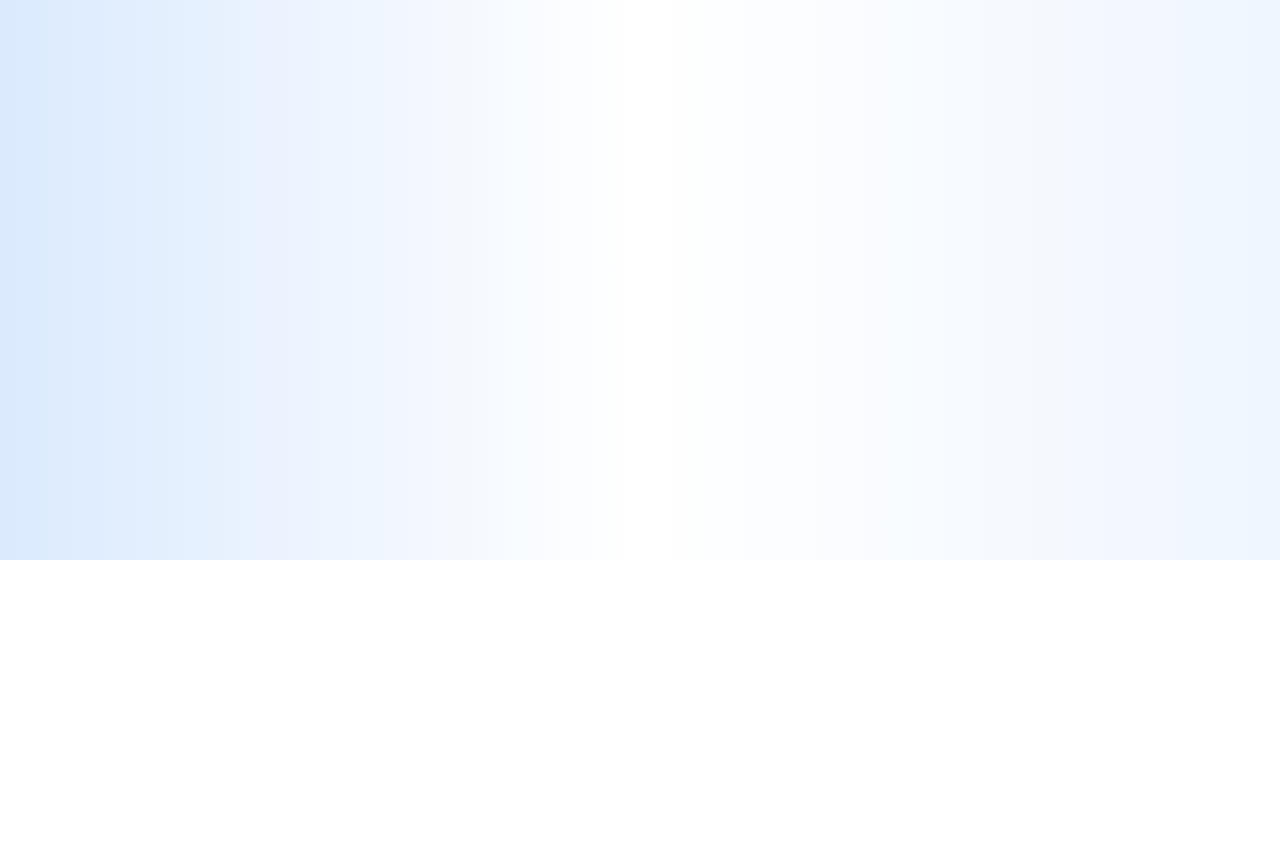
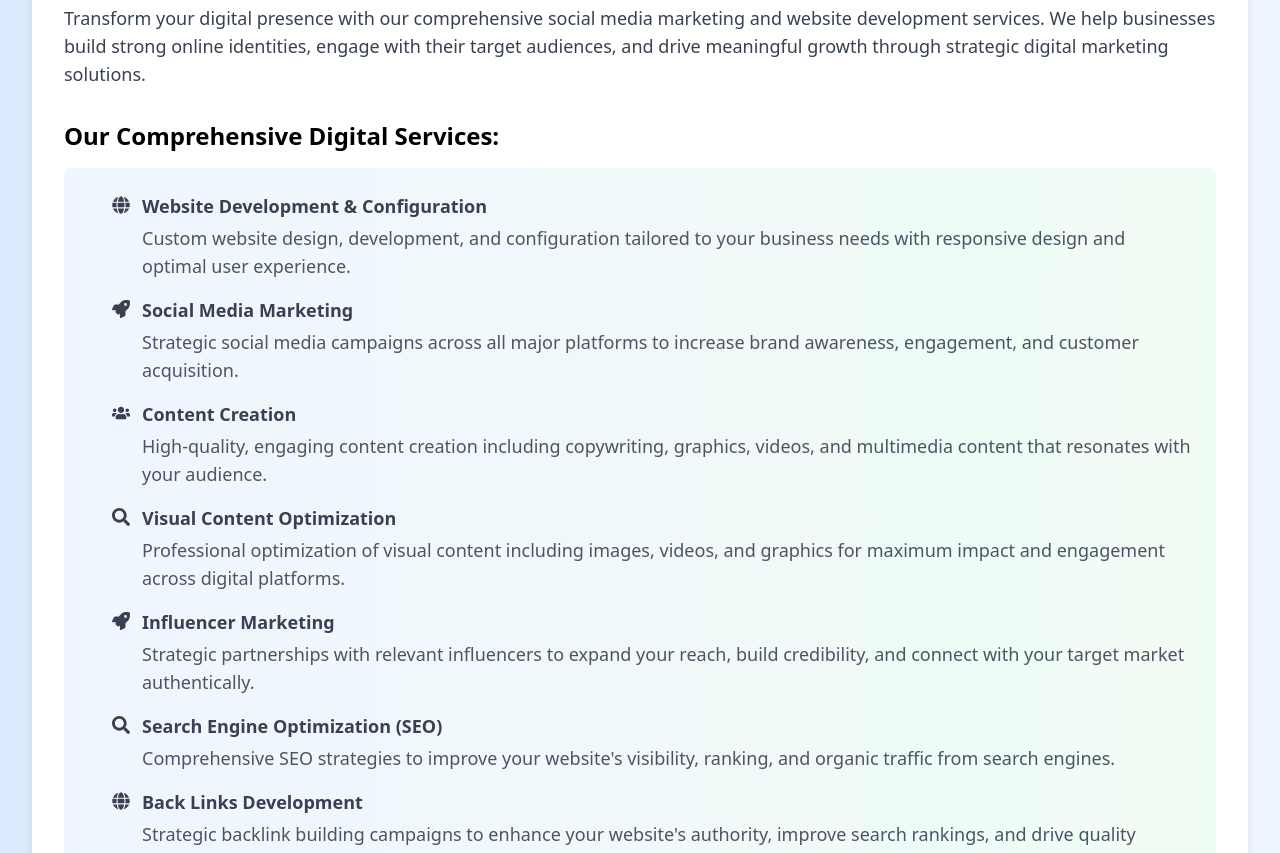
Before and after one commit to Maundu-Anthony/LEEROY-CONSULTANTS-LIMITED, a React (Create React App) app: page /services/social-media-marketing in a window 1280 px wide. Shown: the part 240-1093 px from the top of the page. Before the commit the page ends 800 px from the top, so only its background shows below. Built offline with nearby package versions, Linux system fonts and the light colour scheme.

Commit message:
implements digital marketing feature

```diff
--- a/src/App.js
+++ b/src/App.js
@@ -8,6 +8,7 @@ import FinancialMarketingPage from './pages/FinancialMarketingPage';
 import CorporateTrainingPage from './pages/CorporateTrainingPage';
 import MentalWellnessPage from './pages/MentalWellnessPage';
 import DisputeResolutionPage from './pages/DisputeResolutionPage';
+import SocialMediaMarketingPage from './pages/SocialMediaMarketingPage';
 import './index.css';
 
 function App() {
@@ -23,6 +24,7 @@ function App() {
           <Route path="/services/corporate-training" element={<CorporateTrainingPage />} />
           <Route path="/services/mental-wellness" element={<MentalWellnessPage />} />
           <Route path="/services/dispute-resolution" element={<DisputeResolutionPage />} />
+          <Route path="/services/social-media-marketing" element={<SocialMediaMarketingPage />} />
         </Routes>
       </div>
     </Router>
--- a/src/components/Navbar.js
+++ b/src/components/Navbar.js
@@ -12,6 +12,7 @@ const Navbar = () => {
     { label: 'Corporate Training', path: '/services/corporate-training' },
     { label: 'Mental Wellness', path: '/services/mental-wellness' },
     { label: 'Dispute Resolution', path: '/services/dispute-resolution' },
+    { label: 'Social Media Marketing', path: '/services/social-media-marketing' },
     { label: 'Contact Us', path: '/contact' }
   ];
 
--- /dev/null
+++ b/src/pages/SocialMediaMarketingPage.js
@@ -0,0 +1,133 @@
+import React from 'react';
+import { FaGlobe, FaRocket, FaUsers, FaSearch } from 'react-icons/fa';
+
+const SocialMediaMarketingPage = () => {
+  return (
+    <div className="min-h-screen bg-gradient-to-r from-blue-100 via-white to-blue-50 pt-24">
+      <div className="container mx-auto p-8">
+        <div className="bg-white p-8 rounded-lg shadow-lg">
+          <div className="flex items-center mb-6">
+            <FaGlobe className="text-6xl text-primary mr-6" />
+            <h1 className="text-4xl font-bold text-primary">Social Media Marketing & Website Development</h1>
+          </div>
+
+          <div className="prose max-w-none">
+            <p className="text-lg text-gray-700 mb-8">
+              Transform your digital presence with our comprehensive social media marketing and website development
+              services. We help businesses build strong online identities, engage with their target audiences,
+              and drive meaningful growth through strategic digital marketing solutions.
+            </p>
+
+            <h2 className="text-2xl font-semibold text-secondary mb-4">Our Comprehensive Digital Services:</h2>
+            <div className="bg-gradient-to-r from-blue-50 to-green-50 p-6 rounded-lg">
+              <ol className="text-gray-700 list-decimal list-outside pl-6 space-y-4 text-lg">
+                <li className="flex items-start">
+                  <FaGlobe className="text-primary mr-3 mt-1 flex-shrink-0" />
+                  <div>
+                    <strong>Website Development & Configuration</strong>
+                    <p className="text-gray-600 mt-1">Custom website design, development, and configuration tailored to your business needs with responsive design and optimal user experience.</p>
+                  </div>
+                </li>
+                <li className="flex items-start">
+                  <FaRocket className="text-primary mr-3 mt-1 flex-shrink-0" />
+                  <div>
+                    <strong>Social Media Marketing</strong>
+                    <p className="text-gray-600 mt-1">Strategic social media campaigns across all major platforms to increase brand awareness, engagement, and customer acquisition.</p>
+                  </div>
+                </li>
+                <li className="flex items-start">
+                  <FaUsers className="text-primary mr-3 mt-1 flex-shrink-0" />
+                  <div>
+                    <strong>Content Creation</strong>
+                    <p className="text-gray-600 mt-1">High-quality, engaging content creation including copywriting, graphics, videos, and multimedia content that resonates with your audience.</p>
+                  </div>
+                </li>
+                <li className="flex items-start">
+                  <FaSearch className="text-primary mr-3 mt-1 flex-shrink-0" />
+                  <div>
+                    <strong>Visual Content Optimization</strong>
+                    <p className="text-gray-600 mt-1">Professional optimization of visual content including images, videos, and graphics for maximum impact and engagement across digital platforms.</p>
+                  </div>
+                </li>
+                <li className="flex items-start">
+                  <FaRocket className="text-primary mr-3 mt-1 flex-shrink-0" />
+                  <div>
+                    <strong>Influencer Marketing</strong>
+                    <p className="text-gray-600 mt-1">Strategic partnerships with relevant influencers to expand your reach, build credibility, and connect with your target market authentically.</p>
+                  </div>
+                </li>
+                <li className="flex items-start">
+                  <FaSearch className="text-primary mr-3 mt-1 flex-shrink-0" />
+                  <div>
+                    <strong>Search Engine Optimization (SEO)</strong>
+                    <p className="text-gray-600 mt-1">Comprehensive SEO strategies to improve your website's visibility, ranking, and organic traffic from search engines.</p>
+                  </div>
+                </li>
+                <li className="flex items-start">
+                  <FaGlobe className="text-primary mr-3 mt-1 flex-shrink-0" />
+                  <div>
+                    <strong>Back Links Development</strong>
+                    <p className="text-gray-600 mt-1">Strategic backlink building campaigns to enhance your website's authority, improve search rankings, and drive quality referral traffic.</p>
+                  </div>
+                </li>
+              </ol>
+            </div>
+
+            <div className="grid md:grid-cols-2 gap-6 mt-8">
+              <div className="bg-blue-50 p-6 rounded-lg">
+                <h3 className="text-xl font-semibold text-primary mb-3 flex items-center">
+                  <FaRocket className="mr-2" />
+                  Digital Strategy & Growth
+                </h3>
+                <p className="text-gray-700">
+                  Our data-driven approach combines cutting-edge digital marketing techniques with strategic planning
+                  to ensure your online presence delivers measurable results and sustainable growth.
+                </p>
+              </div>
+
+              <div className="bg-green-50 p-6 rounded-lg">
+                <h3 className="text-xl font-semibold text-primary mb-3 flex items-center">
+                  <FaUsers className="mr-2" />
+                  Audience Engagement
+                </h3>
+                <p className="text-gray-700">
+                  We create compelling content and experiences that not only attract your target audience but also
+                  foster meaningful relationships that convert visitors into loyal customers and brand advocates.
+                </p>
+              </div>
+            </div>
+
+            <div className="mt-8 bg-gradient-to-r from-blue-50 to-purple-50 p-6 rounded-lg">
+              <h3 className="text-xl font-semibold text-primary mb-3">Why Choose Our Digital Marketing Services?</h3>
+              <p className="text-gray-700 mb-4">
+                In today's digital landscape, having a strong online presence is crucial for business success. Our team
+                of digital marketing experts combines creativity with technical expertise to deliver comprehensive solutions
+                that drive real results.
+              </p>
+              <ul className="text-gray-700 space-y-2">
+                <li className="flex items-start">
+                  <span className="text-primary mr-2">✓</span>
+                  <span>Customized strategies tailored to your specific industry and goals</span>
+                </li>
+                <li className="flex items-start">
+                  <span className="text-primary mr-2">✓</span>
+                  <span>Comprehensive analytics and reporting for transparent ROI tracking</span>
+                </li>
+                <li className="flex items-start">
+                  <span className="text-primary mr-2">✓</span>
+                  <span>Experienced team with proven track record across various industries</span>
+                </li>
+                <li className="flex items-start">
+                  <span className="text-primary mr-2">✓</span>
+                  <span>Ongoing support and optimization for continuous improvement</span>
+                </li>
+              </ul>
+            </div>
+          </div>
+        </div>
+      </div>
+    </div>
+  );
+};
+
+export default SocialMediaMarketingPage;
```
